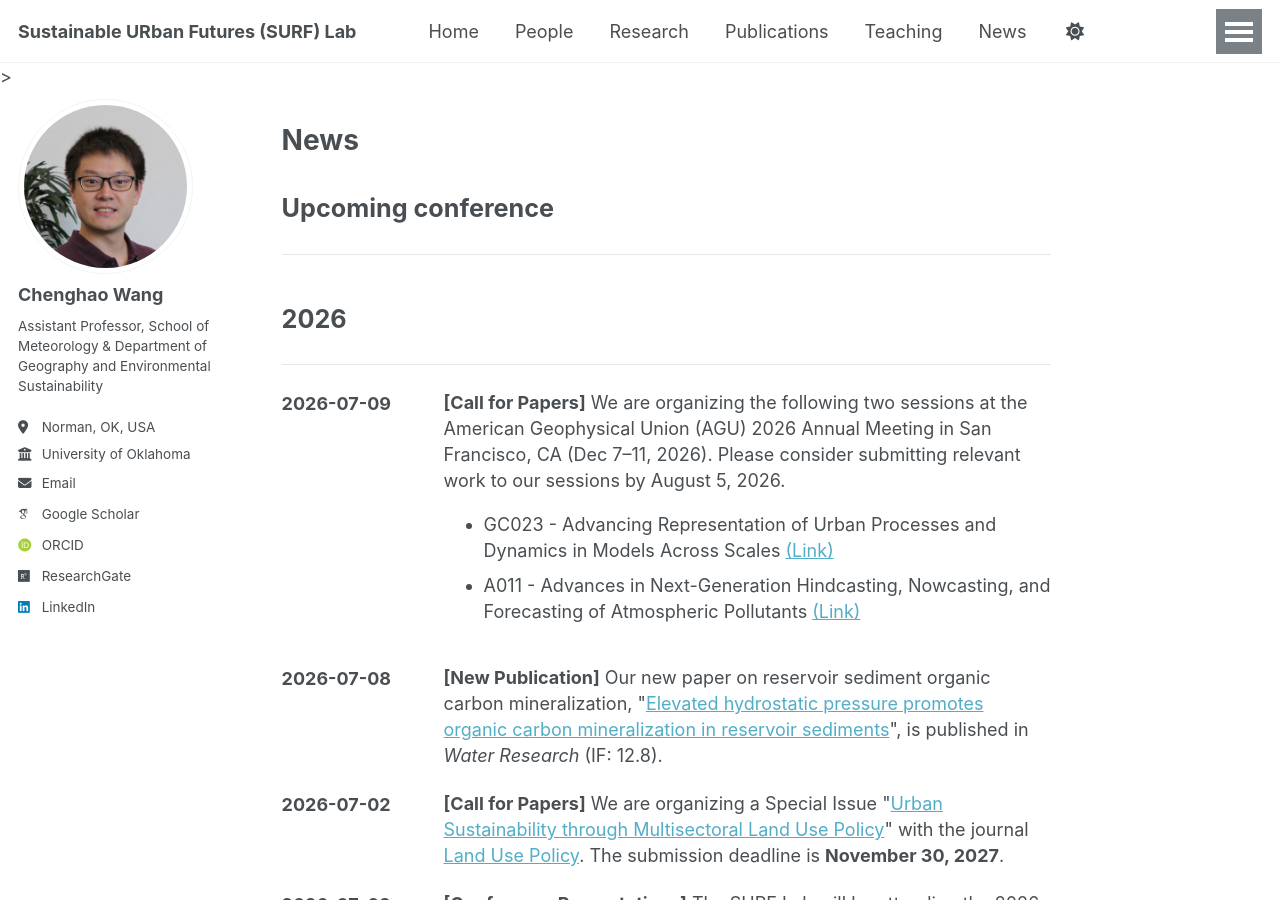
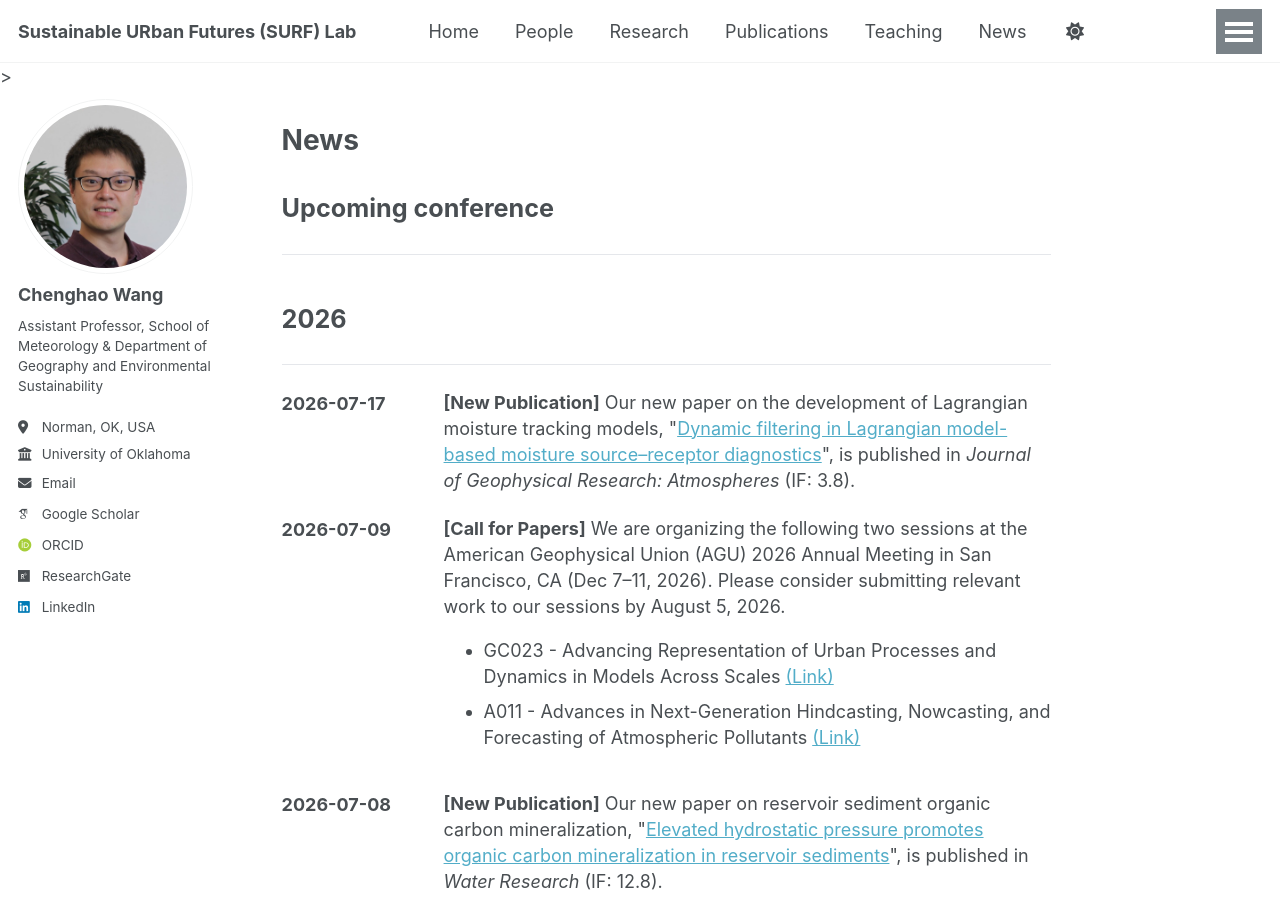
Before and after one commit to chenghaow/chenghaow.github.io, a Jekyll site: the page built from _pages/news.md, in a window 1280 px wide and 900 px high. Built offline with Jekyll 4.4.1, drawn with Linux system fonts in a browser that asks for light colours; some web fonts are replaced; a script that is not in the unit is left out.

Commit message:
Update News 20260717

```diff
--- a/_pages/news.md
+++ b/_pages/news.md
@@ -24,6 +24,14 @@
 <div class="news-year">2026</div>
 <hr class="news-sep">
 <!-- 2026 -->
+
+  <div class="news-item">
+    <div class="news-date">2026-07-17</div>
+    <div class="news-body">
+      <strong>[New Publication]</strong> Our new paper on the development of Lagrangian moisture tracking models, "<a href="https://doi.org/10.1029/2026JD047402" target="_blank">Dynamic filtering in Lagrangian model-based moisture source–receptor diagnostics</a>",
+      is published in <em>Journal of Geophysical Research: Atmospheres</em> (IF: 3.8).
+    </div>
+  </div>
 
   <div class="news-item">
     <div class="news-date">2026-07-09</div>
```
